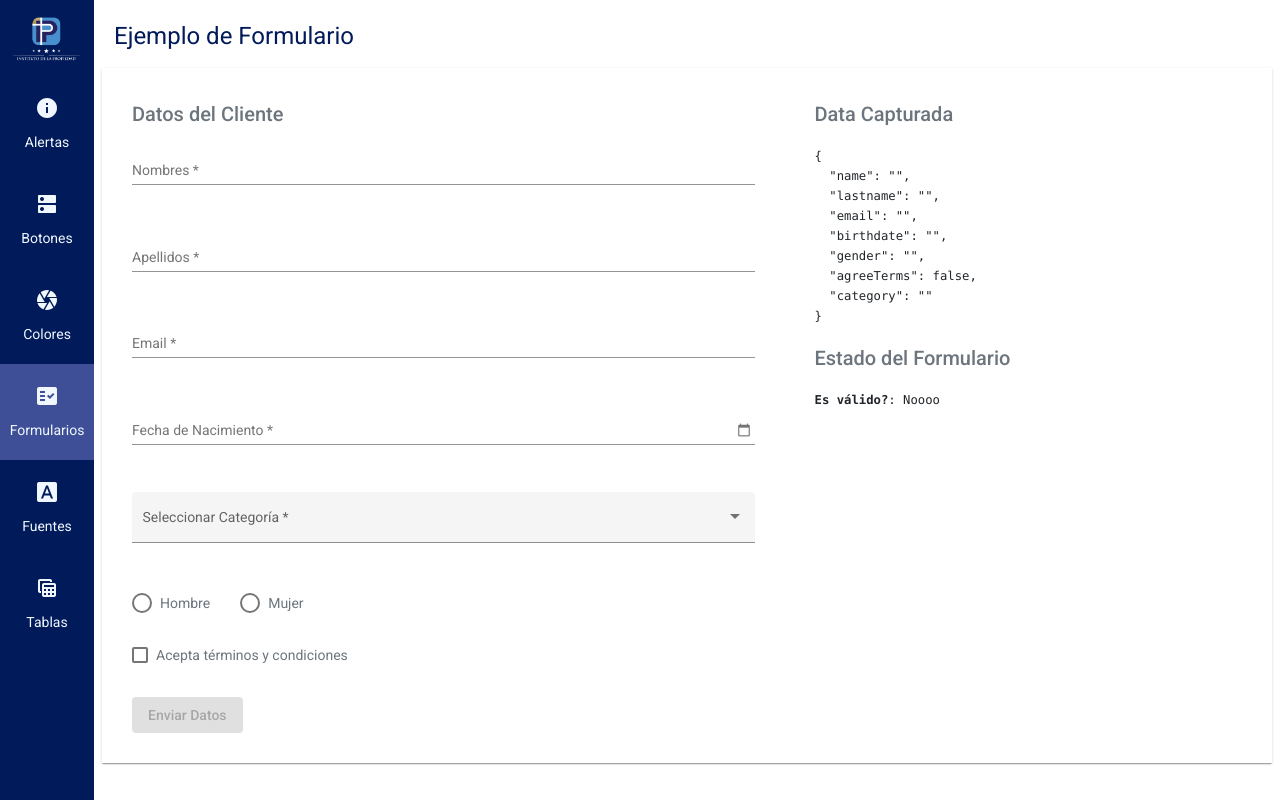
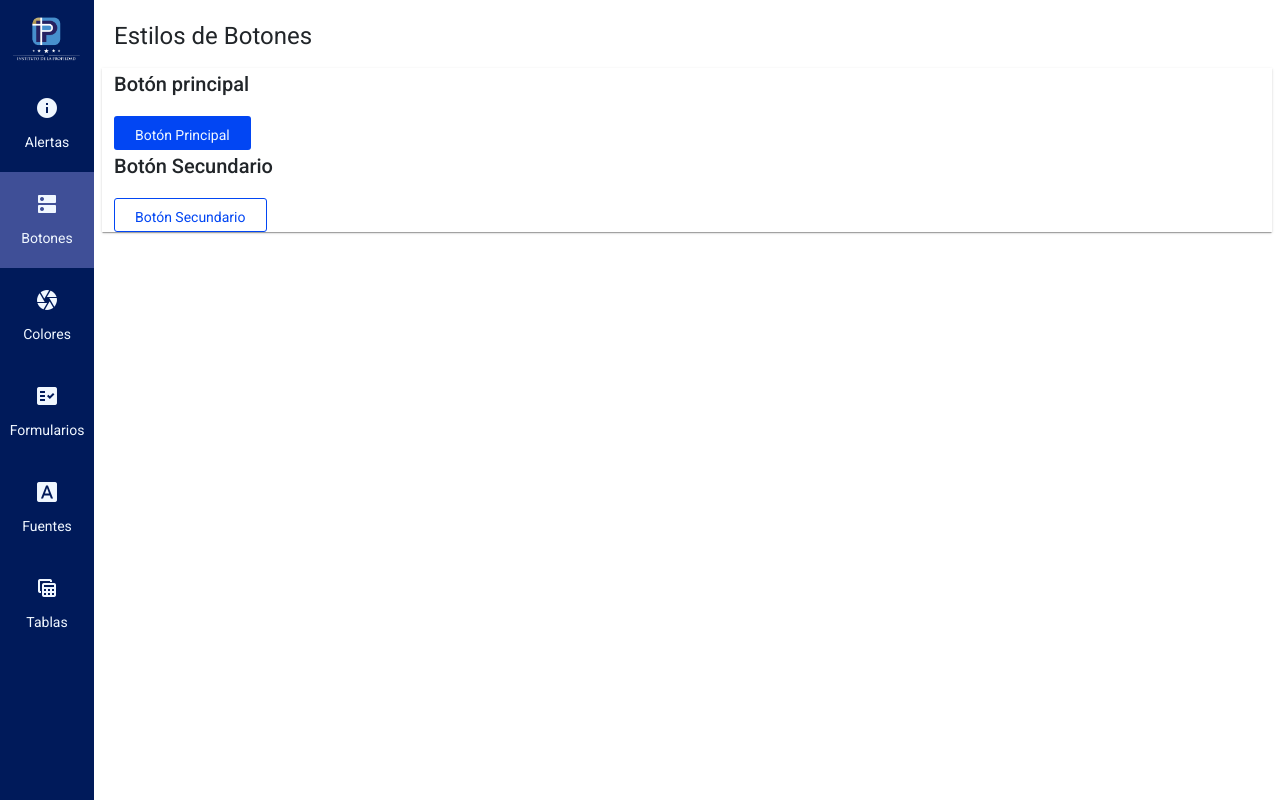
Before and after one commit to vapinedo/Angular-InstitutoPropiedad, an Angular app: page /buttons in a window 1280 px wide. Before the commit this address led to /customer-new. Built offline with nearby package versions, Linux system fonts and the light colour scheme; a web font is replaced by a local one; what @angular/fire would draw is missing.

Commit message:
Refactor buttons comp

```diff
--- a/src/app/app-routing.module.ts
+++ b/src/app/app-routing.module.ts
@@ -4,11 +4,13 @@ import { Routes, RouterModule } from '@angular/router';
 import { CustomerNewComponent } from './features/components/customer/customer-new.component';
 import { CustomerAdminComponent } from './features/components/customer/customer-admin.component';
 import { CustomerEditComponent } from './features/components/customer/customer-edit.component';
+import { ButtonsComponent } from './features/components/buttons/buttons.component';
 
 const routes: Routes = [
   { path: 'customers', component: CustomerAdminComponent },
   { path: 'customer-new', component: CustomerNewComponent },
   { path: 'customer-edit/:id', component: CustomerEditComponent},
+  { path: 'buttons', component: ButtonsComponent },
   { path: '**', redirectTo: 'customer-new' }
 ];
 
--- /dev/null
+++ b/src/app/features/components/buttons/buttons.component.html
@@ -0,0 +1,15 @@
+<h1 class="animate__animated animate__fadeIn animate__faster">
+    Estilos de Botones
+</h1>
+
+<div class="row mat-elevation-z1 animate__animated animate__fadeIn animate__faster">
+    <article class="col-md-12">
+
+        <h2>Botón principal</h2>
+        <button class="btn-principal">Botón Principal</button>
+
+        <h2>Botón Secundario</h2>
+        <button class="btn-secundario">Botón Secundario</button>
+
+    </article>
+</div>
--- /dev/null
+++ b/src/app/features/components/buttons/buttons.component.ts
@@ -0,0 +1,15 @@
+import { Component, OnInit } from '@angular/core';
+
+@Component({
+  selector: 'app-buttons',
+  templateUrl: './buttons.component.html',
+  styleUrls: ['./buttons.component.scss']
+})
+export class ButtonsComponent implements OnInit {
+
+  constructor() { }
+
+  ngOnInit(): void {
+  }
+
+}
--- a/src/app/features/feature.module.ts
+++ b/src/app/features/feature.module.ts
@@ -6,12 +6,14 @@ import { SharedModule } from '../shared/shared.module';
 import { CustomerNewComponent } from './components/customer/customer-new.component';
 import { CustomerAdminComponent } from './components/customer/customer-admin.component';
 import { CustomerEditComponent } from './components/customer/customer-edit.component';
+import { ButtonsComponent } from './components/buttons/buttons.component';
 
 @NgModule({
   declarations: [
     CustomerNewComponent,
     CustomerAdminComponent,
-    CustomerEditComponent
+    CustomerEditComponent,
+    ButtonsComponent
   ],
   imports: [
     CommonModule,
--- a/src/app/shared/components/sidebar/sidebar.component.html
+++ b/src/app/shared/components/sidebar/sidebar.component.html
@@ -8,7 +8,7 @@
         <mat-icon>info</mat-icon>
         <span>Alertas</span>
     </a>
-    <a href="#" routerLinkActive="active" matTooltip="Tipos de Botones" matTooltipPosition="right">
+    <a routerLink="/buttons" routerLinkActive="active" matTooltip="Tipos de Botones" matTooltipPosition="right">
         <mat-icon>dns</mat-icon>
         <span>Botones</span>
     </a>
--- a/src/assets/scss/_buttons.scss
+++ b/src/assets/scss/_buttons.scss
@@ -1,4 +1,5 @@
 @import "src/assets/scss/colors";
+
 
 .btn-principal {
     border: 1px solid transparent;
@@ -7,7 +8,8 @@
     height: 34px;
     padding: 8px 20px;
     border-radius: 3px;
-    width: 145px;
+    transition: 0.3s;
+    transition-property: background-color;
 
     &:focus {
         border: 1px solid $blanco;
@@ -15,8 +17,31 @@
     }
     &:hover {
         background-color: $boton-hover;
-        outline: none;
-        border: none;
+        outline-color: transparent;
+        border-color: transparent;
 
     }
 }
+
+.btn-secundario {
+    border: 1px solid $boton-principal;
+    background-color: #fff;
+    color: $boton-principal;
+    height: 34px;
+    padding: 8px 20px;
+    border-radius: 3px;
+    transition: 0.3s;
+    transition-property: background-color;
+
+    &:focus {
+        border: 1px solid $blanco;
+        outline: 1px solid $boton-hover;
+    }
+    &:hover {
+        color: $blanco;
+        background-color: $boton-hover;
+        outline-color: transparent;
+        border-color: transparent;
+
+    }
+}
```
Also changed, not shown: src/app/features/components/buttons/buttons.component.scss (added).
